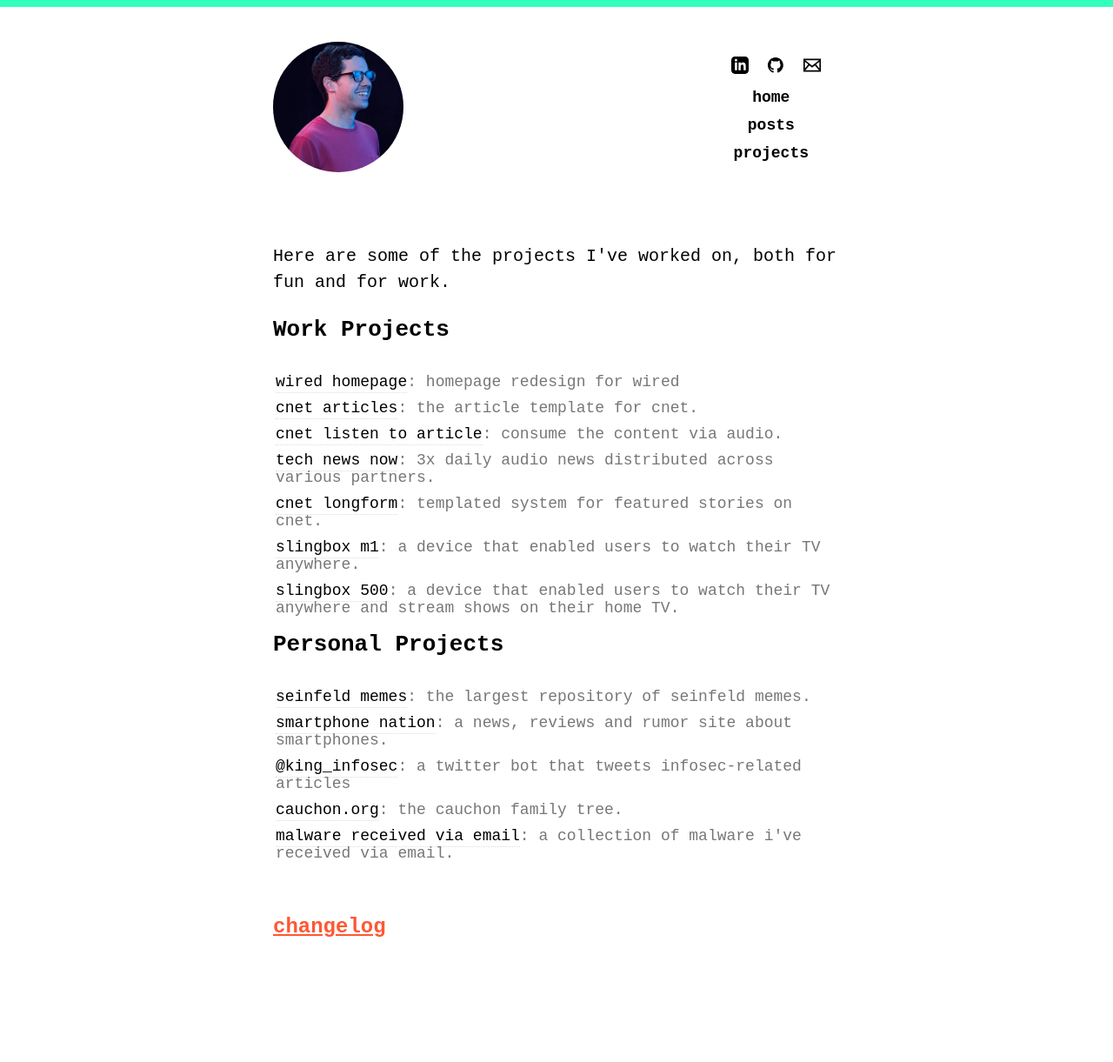
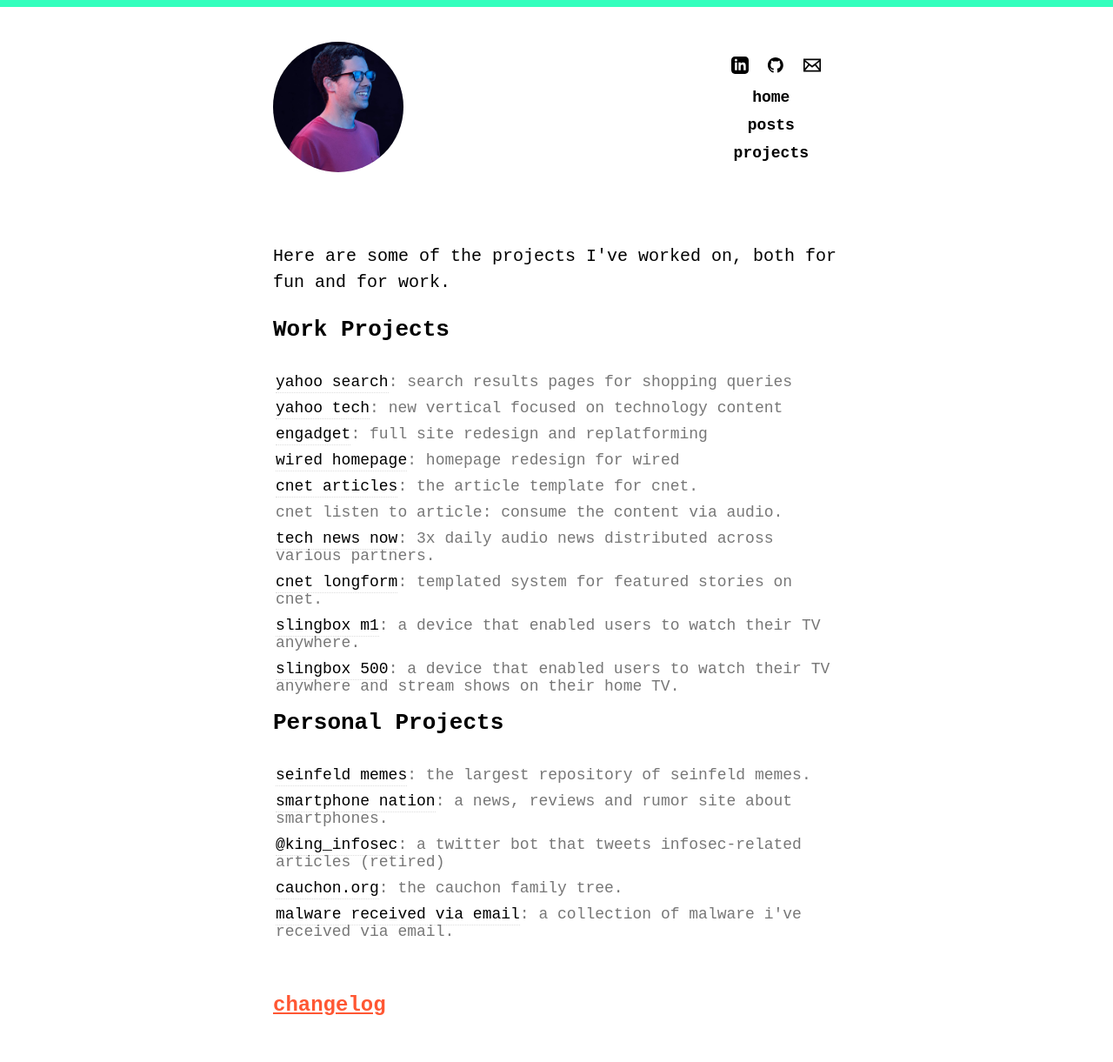
Before and after one commit to Cauchon/cauchon.github.io, a Jekyll site: the page built from projects.html, in a window 1280 px wide. Shown: the whole page at 87% size. Built offline with Jekyll 4.4.1, drawn with Linux system fonts in a browser that asks for light colours; some web fonts are replaced; before the commit the page ends 1131 px from its top, so only the background shows below that.

Commit message:
Update projects

```diff
--- a/projects.html
+++ b/projects.html
@@ -8,19 +8,32 @@
   </p>
   <ul class="listing projects">
     <h3>Work Projects</h3>
-    <li><a href="https://web.archive.org/web/20221029012758/http://www.wired.com/">wired homepage</a>: homepage redesign for wired</li>
+    <li><a href="https://search.yahoo.com">yahoo search</a>: search results pages for shopping queries</li>
+    <li><a href="https://tech.yahoo.com">yahoo tech</a>: new vertical focused on technology content</li>
+    <li><a href="https://www.engadget.com">engadget</a>: full site redesign and replatforming</li>
+    <li><a href="https://web.archive.org/web/20221029012758/http://www.wired.com/">wired homepage</a>: homepage redesign
+      for wired</li>
     <li><a href="https://cnet.com/news/">cnet articles</a>: the article template for cnet.</li>
-    <li><a href="https://www.cnet.com/news/bill-ted-face-the-music-a-most-excellent-adventure-through-time/">cnet listen to article</a>: consume the content via audio.</li>
-    <li><a href="https://open.spotify.com/show/2eFykJJQG0WATeVWX4BVwx">tech news now</a>: 3x daily audio news distributed across various partners.</li>
+    <li>cnet listen to article: consume the content via audio.</li>
+    <li><a href="https://open.spotify.com/show/2eFykJJQG0WATeVWX4BVwx">tech news now</a>: 3x daily audio news
+      distributed across various partners.</li>
     <li><a href="https://cnet.com/features/">cnet longform</a>: templated system for featured stories on cnet.</li>
-    <li><a href="https://web.archive.org/web/20160311050615/https://www.slingbox.com/Products/SlingboxM1/Features.aspx">slingbox m1</a>: a device that enabled users to watch their TV anywhere.</li>
-    <li><a href="https://web.archive.org/web/20160501042352/http://www.slingbox.com/Products/Slingbox500/Features.aspx">slingbox 500</a>: a device that enabled users to watch their TV anywhere and stream shows on their home TV.</li>
+    <li><a
+        href="https://web.archive.org/web/20160311050615/https://www.slingbox.com/Products/SlingboxM1/Features.aspx">slingbox
+        m1</a>: a device that enabled users to watch their TV anywhere.</li>
+    <li><a
+        href="https://web.archive.org/web/20160501042352/http://www.slingbox.com/Products/Slingbox500/Features.aspx">slingbox
+        500</a>: a device that enabled users to watch their TV anywhere and stream shows on their home TV.</li>
   </ul>
   <ul class="listing projects">
     <h3>Personal Projects</h3>
     <li><a href="https://seinfeldmemes.com/">seinfeld memes</a>: the largest repository of seinfeld memes.</li>
-    <li><a href="https://smartphonenation.com/">smartphone nation</a>: a news, reviews and rumor site about smartphones.</li>
-    <li><a href="https://twitter.com/king_infosec/">@king_infosec</a>: a twitter bot that tweets infosec-related articles</li>
+    <li><a href="https://smartphonenation.com/">smartphone nation</a>: a news, reviews and rumor site about smartphones.
+    </li>
+    <li><a href="https://twitter.com/king_infosec/">@king_infosec</a>: a twitter bot that tweets infosec-related
+      articles (retired)</li>
     <li><a href="https://cauchon.org/">cauchon.org</a>: the cauchon family tree.</li>
-    <li><a href="https://github.com/Cauchon/malware-from-email/">malware received via email</a>: a collection of malware i've received via email.</li>  </ul>
+    <li><a href="https://github.com/Cauchon/malware-from-email/">malware received via email</a>: a collection of malware
+      i've received via email.</li>
+  </ul>
 </section>
```
Also changed, not shown: 1 other file.
